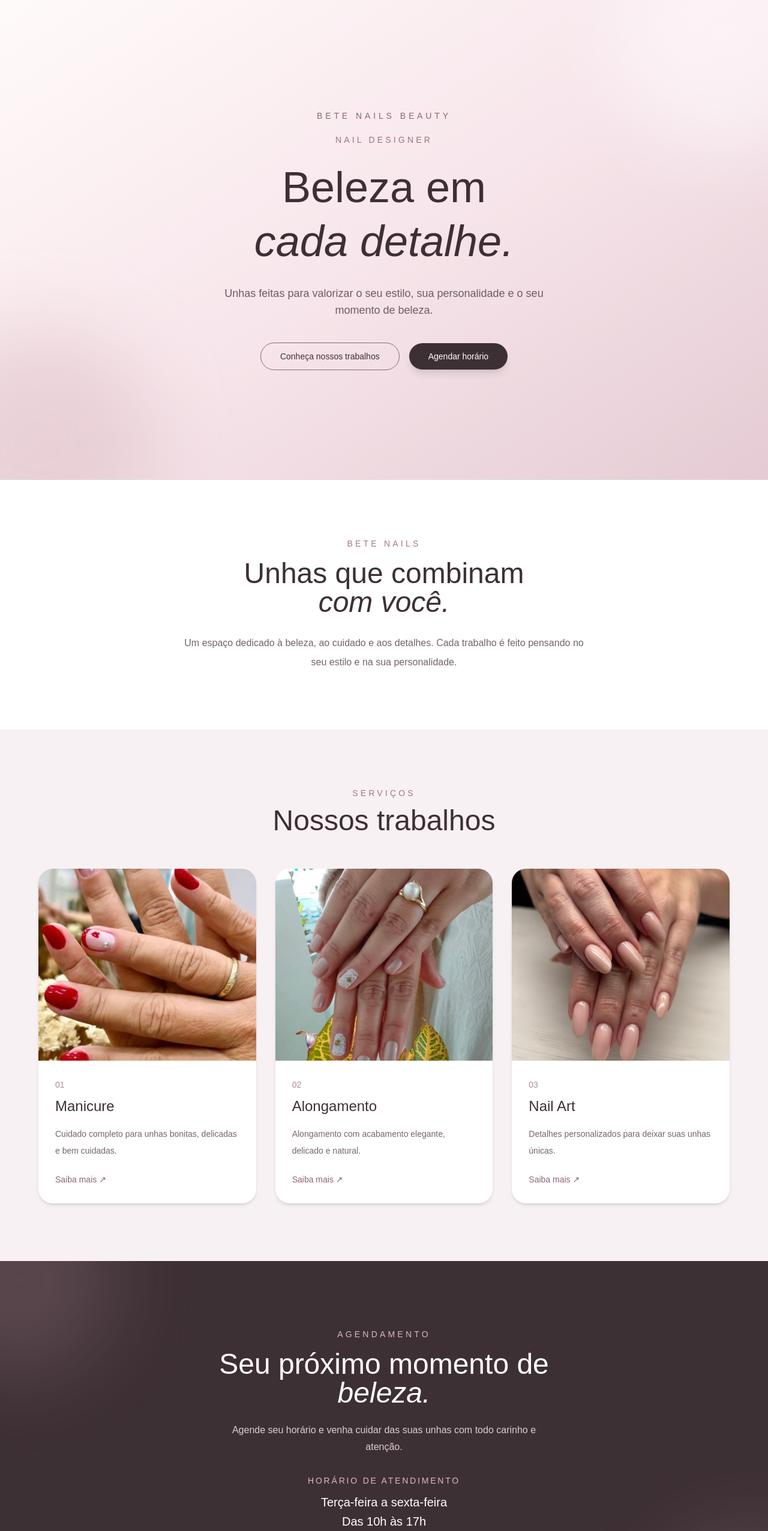
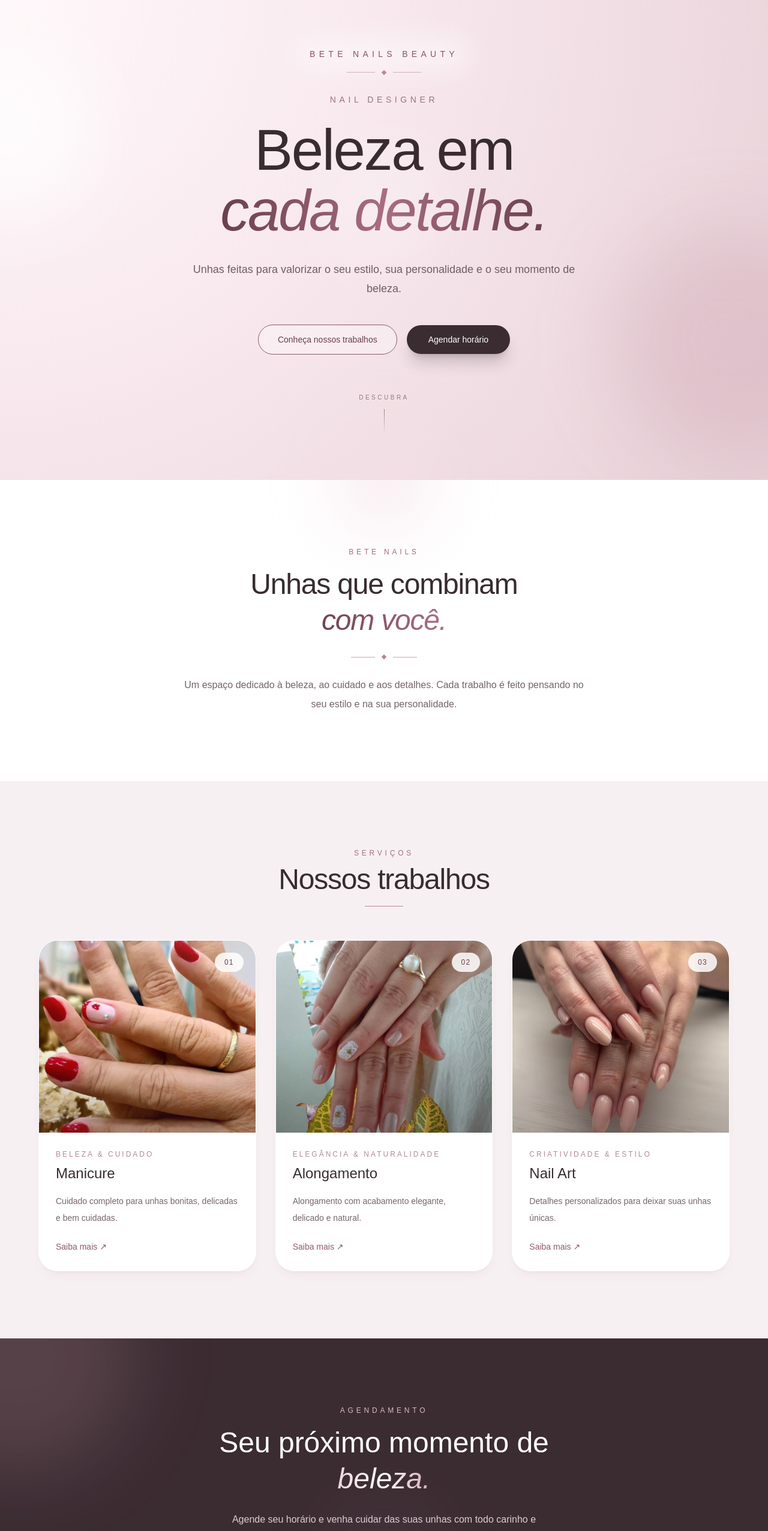
Before and after one commit to Marco471/bete-nails, a Next.js app: page / in a window 1280 px wide. Shown: the top 2552 px of the page at 60% size. Built offline with nearby package versions, Linux system fonts and the light colour scheme.

Commit message:
Atualiza design Bete Nails

```diff
--- a/app/page.tsx
+++ b/app/page.tsx
@@ -4,43 +4,70 @@ export default function Home() {
   const whatsapp = "https://wa.me/5512996301562";
 
   return (
-    <main className="min-h-screen bg-[#f8f1f3] text-[#3d3035]">
+    <main className="min-h-screen overflow-hidden bg-[#f7f0f2] text-[#382c31]">
       {/* HERO */}
-      <section className="relative flex min-h-screen items-center justify-center overflow-hidden bg-linear-to-br from-[#fffafa] via-[#f7e6eb] to-[#e5cbd3] px-6">
+      <section className="relative flex min-h-screen items-center justify-center overflow-hidden bg-[radial-gradient(circle_at_top_left,_#fff8fa_0%,_#f8e9ee_42%,_#e7d0d7_100%)] px-6">
+        {/* Brilhos decorativos */}
         <div
           aria-hidden="true"
-          className="absolute -right-32 -top-32 h-96 w-96 rounded-full bg-white/50 blur-3xl"
+          className="absolute -left-32 top-20 h-72 w-72 rounded-full bg-white/70 blur-3xl"
         />
 
         <div
           aria-hidden="true"
-          className="absolute -bottom-32 -left-32 h-96 w-96 rounded-full bg-[#c99eaa]/30 blur-3xl"
+          className="absolute -right-32 bottom-10 h-96 w-96 rounded-full bg-[#c08b9b]/25 blur-3xl"
         />
 
-        <div className="relative z-10 mx-auto max-w-4xl text-center">
-          <p className="mb-5 text-sm tracking-[0.35em] text-[#8d6572]">
-            BETE NAILS BEAUTY
-          </p>
+        <div
+          aria-hidden="true"
+          className="absolute left-1/2 top-1/3 h-40 w-40 -translate-x-1/2 rounded-full bg-white/40 blur-3xl"
+        />
 
-          <p className="mb-6 text-sm uppercase tracking-[0.3em] text-[#9a7480]">
+        <div className="relative z-10 mx-auto max-w-5xl text-center">
+          {/* MARCA */}
+          <div className="mb-8">
+            <p className="relative inline-block text-sm font-medium tracking-[0.45em] text-[#8a5365]">
+              BETE NAILS BEAUTY
+
+              <span
+                aria-hidden="true"
+                className="absolute -inset-x-5 -inset-y-3 -z-10 rounded-full bg-white/60 blur-xl"
+              />
+            </p>
+
+            {/* linha decorativa */}
+            <div className="mx-auto mt-4 flex items-center justify-center gap-3">
+              <span className="h-px w-12 bg-[#b98a99]/60" />
+              <span className="h-1.5 w-1.5 rotate-45 bg-[#b98a99]" />
+              <span className="h-px w-12 bg-[#b98a99]/60" />
+            </div>
+          </div>
+
+          {/* PROFISSÃO */}
+          <p className="mb-6 text-xs uppercase tracking-[0.4em] text-[#9b7180] sm:text-sm">
             Nail Designer
           </p>
 
-          <h1 className="text-5xl font-light leading-tight md:text-7xl">
+          {/* TÍTULO */}
+          <h1 className="text-5xl font-light leading-[1.05] tracking-tight text-[#382c31] sm:text-6xl md:text-8xl">
             Beleza em
             <br />
-            <span className="font-medium italic">cada detalhe.</span>
+            <span className="bg-gradient-to-r from-[#69404e] via-[#a96d80] to-[#69404e] bg-clip-text font-medium italic text-transparent">
+              cada detalhe.
+            </span>
           </h1>
 
-          <p className="mx-auto mt-7 max-w-xl text-base leading-7 text-[#6f5a61] md:text-lg">
+          {/* DESCRIÇÃO */}
+          <p className="mx-auto mt-8 max-w-2xl text-base leading-8 text-[#705d64] sm:text-lg">
             Unhas feitas para valorizar o seu estilo, sua personalidade e o
             seu momento de beleza.
           </p>
 
-          <div className="mt-10 flex flex-col items-center justify-center gap-4 sm:flex-row">
+          {/* BOTÕES */}
+          <div className="mt-11 flex flex-col items-center justify-center gap-4 sm:flex-row">
             <a
               href="#servicos"
-              className="rounded-full border border-[#8d6572] px-8 py-3 text-sm transition hover:bg-[#8d6572] hover:text-white"
+              className="rounded-full border border-[#8b596a] bg-white/30 px-8 py-3.5 text-sm font-medium text-[#69404e] backdrop-blur-sm transition duration-300 hover:-translate-y-1 hover:bg-[#8b596a] hover:text-white hover:shadow-lg"
             >
               Conheça nossos trabalhos
             </a>
@@ -49,28 +76,50 @@ export default function Home() {
               href={whatsapp}
               target="_blank"
               rel="noopener noreferrer"
-              className="rounded-full bg-[#3d3035] px-8 py-3 text-sm text-white shadow-lg transition hover:scale-105"
+              className="rounded-full bg-[#3b2c32] px-9 py-3.5 text-sm font-medium text-white shadow-xl shadow-[#3b2c32]/20 transition duration-300 hover:-translate-y-1 hover:bg-[#67404e] hover:shadow-2xl"
             >
               Agendar horário
             </a>
+          </div>
+
+          {/* INDICADOR */}
+          <div className="mt-16 flex flex-col items-center gap-3 text-[#9a7884]">
+            <span className="text-[10px] uppercase tracking-[0.35em]">
+              Descubra
+            </span>
+
+            <span className="h-10 w-px bg-gradient-to-b from-[#9a7884] to-transparent" />
           </div>
         </div>
       </section>
 
       {/* SOBRE */}
-      <section className="bg-white px-6 py-24">
-        <div className="mx-auto max-w-3xl text-center">
-          <p className="mb-4 text-sm uppercase tracking-[0.3em] text-[#a47785]">
+      <section className="relative bg-white px-6 py-24 sm:py-28">
+        <div
+          aria-hidden="true"
+          className="absolute left-1/2 top-0 h-32 w-32 -translate-x-1/2 -translate-y-1/2 rounded-full bg-[#f4dfe5] blur-3xl"
+        />
+
+        <div className="relative mx-auto max-w-3xl text-center">
+          <p className="mb-4 text-xs uppercase tracking-[0.4em] text-[#a06f80]">
             Bete Nails
           </p>
 
-          <h2 className="text-4xl font-light md:text-5xl">
+          <h2 className="text-4xl font-light leading-tight tracking-tight text-[#382c31] sm:text-5xl">
             Unhas que combinam
             <br />
-            <span className="italic">com você.</span>
+            <span className="bg-gradient-to-r from-[#704352] to-[#ad7183] bg-clip-text italic text-transparent">
+              com você.
+            </span>
           </h2>
 
-          <p className="mx-auto mt-7 max-w-2xl leading-8 text-[#74636a]">
+          <div className="mx-auto my-7 flex items-center justify-center gap-3">
+            <span className="h-px w-10 bg-[#c9a5af]" />
+            <span className="h-1.5 w-1.5 rotate-45 bg-[#b98495]" />
+            <span className="h-px w-10 bg-[#c9a5af]" />
+          </div>
+
+          <p className="mx-auto max-w-2xl leading-8 text-[#74636a]">
             Um espaço dedicado à beleza, ao cuidado e aos detalhes. Cada
             trabalho é feito pensando no seu estilo e na sua personalidade.
           </p>
@@ -78,35 +127,55 @@ export default function Home() {
       </section>
 
       {/* SERVIÇOS */}
-      <section id="servicos" className="bg-[#f8f1f3] px-6 py-24">
+      <section
+        id="servicos"
+        className="relative bg-[#f7f0f2] px-6 py-24 sm:py-28"
+      >
         <div className="mx-auto max-w-6xl">
+          {/* TÍTULO */}
           <div className="mb-14 text-center">
-            <p className="mb-3 text-sm uppercase tracking-[0.3em] text-[#a47785]">
+            <p className="mb-3 text-xs uppercase tracking-[0.4em] text-[#a06f80]">
               Serviços
             </p>
 
-            <h2 className="text-4xl font-light md:text-5xl">
+            <h2 className="text-4xl font-light tracking-tight text-[#382c31] sm:text-5xl">
               Nossos trabalhos
             </h2>
+
+            <div className="mx-auto mt-5 h-px w-16 bg-[#b98a99]" />
           </div>
 
+          {/* CARDS */}
           <div className="grid gap-8 md:grid-cols-3">
-            {/* SERVIÇO 1 */}
-            <article className="overflow-hidden rounded-3xl bg-white shadow-md transition hover:-translate-y-2 hover:shadow-xl">
+            {/* MANICURE */}
+            <article className="group overflow-hidden rounded-[2rem] border border-white/70 bg-white shadow-lg shadow-[#5c3b46]/5 transition duration-500 hover:-translate-y-2 hover:shadow-2xl">
               <div className="relative h-80 overflow-hidden">
                 <Image
                   src="/fotos/unha1.jpg"
                   alt="Manicure Bete Nails"
                   fill
                   sizes="(max-width: 768px) 100vw, 33vw"
-                  className="object-cover transition duration-500 hover:scale-105"
+                  className="object-cover transition duration-700 group-hover:scale-110"
                 />
+
+                <div
+                  aria-hidden="true"
+                  className="absolute inset-0 bg-gradient-to-t from-[#2d2025]/30 via-transparent to-white/10"
+                />
+
+                <span className="absolute right-5 top-5 rounded-full bg-white/85 px-4 py-2 text-xs font-medium tracking-widest text-[#69404e] backdrop-blur-sm">
+                  01
+                </span>
               </div>
 
               <div className="p-7">
-                <span className="text-sm text-[#b18a96]">01</span>
+                <p className="text-xs uppercase tracking-[0.25em] text-[#b18a96]">
+                  Beleza & cuidado
+                </p>
 
-                <h3 className="mt-2 text-2xl font-medium">Manicure</h3>
+                <h3 className="mt-2 text-2xl font-medium text-[#382c31]">
+                  Manicure
+                </h3>
 
                 <p className="mt-4 text-sm leading-7 text-[#75656b]">
                   Cuidado completo para unhas bonitas, delicadas e bem
@@ -117,29 +186,42 @@ export default function Home() {
                   href={whatsapp}
                   target="_blank"
                   rel="noopener noreferrer"
-                  className="mt-6 inline-block text-sm font-medium text-[#8d6572] transition hover:text-[#3d3035]"
+                  className="mt-6 inline-block text-sm font-medium text-[#8b596a] transition hover:text-[#382c31]"
                 >
                   Saiba mais ↗
                 </a>
               </div>
             </article>
 
-            {/* SERVIÇO 2 */}
-            <article className="overflow-hidden rounded-3xl bg-white shadow-md transition hover:-translate-y-2 hover:shadow-xl">
+            {/* ALONGAMENTO */}
+            <article className="group overflow-hidden rounded-[2rem] border border-white/70 bg-white shadow-lg shadow-[#5c3b46]/5 transition duration-500 hover:-translate-y-2 hover:shadow-2xl">
               <div className="relative h-80 overflow-hidden">
                 <Image
                   src="/fotos/unha2.jpg"
                   alt="Alongamento de unhas Bete Nails"
                   fill
                   sizes="(max-width: 768px) 100vw, 33vw"
-                  className="object-cover transition duration-500 hover:scale-105"
+                  className="object-cover transition duration-700 group-hover:scale-110"
                 />
+
+                <div
+                  aria-hidden="true"
+                  className="absolute inset-0 bg-gradient-to-t from-[#2d2025]/30 via-transparent to-white/10"
+                />
+
+                <span className="absolute right-5 top-5 rounded-full bg-white/85 px-4 py-2 text-xs font-medium tracking-widest text-[#69404e] backdrop-blur-sm">
+                  02
+                </span>
               </div>
 
               <div className="p-7">
-                <span className="text-sm text-[#b18a96]">02</span>
+                <p className="text-xs uppercase tracking-[0.25em] text-[#b18a96]">
+                  Elegância & naturalidade
+                </p>
 
-                <h3 className="mt-2 text-2xl font-medium">Alongamento</h3>
+                <h3 className="mt-2 text-2xl font-medium text-[#382c31]">
+                  Alongamento
+                </h3>
 
                 <p className="mt-4 text-sm leading-7 text-[#75656b]">
                   Alongamento com acabamento elegante, delicado e natural.
@@ -149,29 +231,42 @@ export default function Home() {
                   href={whatsapp}
                   target="_blank"
                   rel="noopener noreferrer"
-                  className="mt-6 inline-block text-sm font-medium text-[#8d6572] transition hover:text-[#3d3035]"
+                  className="mt-6 inline-block text-sm font-medium text-[#8b596a] transition hover:text-[#382c31]"
                 >
                   Saiba mais ↗
                 </a>
               </div>
             </article>
 
-            {/* SERVIÇO 3 */}
-            <article className="overflow-hidden rounded-3xl bg-white shadow-md transition hover:-translate-y-2 hover:shadow-xl">
+            {/* NAIL ART */}
+            <article className="group overflow-hidden rounded-[2rem] border border-white/70 bg-white shadow-lg shadow-[#5c3b46]/5 transition duration-500 hover:-translate-y-2 hover:shadow-2xl">
               <div className="relative h-80 overflow-hidden">
                 <Image
                   src="/fotos/unha3.jpg"
                   alt="Nail Art Bete Nails"
                   fill
                   sizes="(max-width: 768px) 100vw, 33vw"
-                  className="object-cover transition duration-500 hover:scale-105"
+                  className="object-cover transition duration-700 group-hover:scale-110"
                 />
+
+                <div
+                  aria-hidden="true"
+                  className="absolute inset-0 bg-gradient-to-t from-[#2d2025]/30 via-transparent to-white/10"
+                />
+
+                <span className="absolute right-5 top-5 rounded-full bg-white/85 px-4 py-2 text-xs font-medium tracking-widest text-[#69404e] backdrop-blur-sm">
+                  03
+                </span>
               </div>
 
               <div className="p-7">
-                <span className="text-sm text-[#b18a96]">03</span>
+                <p className="text-xs uppercase tracking-[0.25em] text-[#b18a96]">
+                  Criatividade & estilo
+                </p>
 
-                <h3 className="mt-2 text-2xl font-medium">Nail Art</h3>
+                <h3 className="mt-2 text-2xl font-medium text-[#382c31]">
+                  Nail Art
+                </h3>
 
                 <p className="mt-4 text-sm leading-7 text-[#75656b]">
                   Detalhes personalizados para deixar suas unhas únicas.
@@ -181,7 +276,7 @@ export default function Home() {
                   href={whatsapp}
                   target="_blank"
                   rel="noopener noreferrer"
-                  className="mt-6 inline-block text-sm font-medium text-[#8d6572] transition hover:text-[#3d3035]"
+                  className="mt-6 inline-block text-sm font-medium text-[#8b596a] transition hover:text-[#382c31]"
                 >
                   Saiba mais ↗
                 </a>
@@ -192,26 +287,33 @@ export default function Home() {
       </section>
 
       {/* AGENDAMENTO */}
-      <section className="relative overflow-hidden bg-[#3d3035] px-6 py-28 text-center text-white">
+      <section className="relative overflow-hidden bg-[#3b2c32] px-6 py-28 text-center text-white">
         <div
           aria-hidden="true"
-          className="absolute -left-32 -top-32 h-80 w-80 rounded-full bg-[#c99eaa]/20 blur-3xl"
+          className="absolute -left-40 -top-40 h-96 w-96 rounded-full bg-[#c895a5]/20 blur-3xl"
         />
 
         <div
           aria-hidden="true"
-          className="absolute -bottom-32 -right-32 h-80 w-80 rounded-full bg-[#c99eaa]/20 blur-3xl"
+          className="absolute -bottom-40 -right-40 h-96 w-96 rounded-full bg-[#c895a5]/20 blur-3xl"
+        />
+
+        <div
+          aria-hidden="true"
+          className="absolute left-1/2 top-1/2 h-48 w-48 -translate-x-1/2 -translate-y-1/2 rounded-full bg-[#f1d5dd]/5 blur-3xl"
         />
 
         <div className="relative z-10 mx-auto max-w-3xl">
-          <p className="mb-4 text-sm uppercase tracking-[0.3em] text-[#d9b8c1]">
+          <p className="mb-4 text-xs uppercase tracking-[0.4em] text-[#d9b8c1]">
             Agendamento
           </p>
 
-          <h2 className="text-4xl font-light md:text-5xl">
+          <h2 className="text-4xl font-light leading-tight sm:text-5xl">
             Seu próximo momento de
             <br />
-            <span className="italic">beleza.</span>
+            <span className="bg-gradient-to-r from-[#f0d5dc] via-white to-[#d6aab7] bg-clip-text italic text-transparent">
+              beleza.
+            </span>
           </h2>
 
           <p className="mx-auto mt-6 max-w-lg leading-7 text-[#dbcdd1]">
@@ -219,21 +321,23 @@ export default function Home() {
             e atenção.
           </p>
 
-          <div className="my-8">
-            <p className="text-sm uppercase tracking-[0.2em] text-[#d9b8c1]">
+          <div className="mx-auto my-9 max-w-sm border-y border-white/10 py-7">
+            <p className="text-xs uppercase tracking-[0.3em] text-[#d9b8c1]">
               Horário de atendimento
             </p>
 
-            <p className="mt-3 text-xl">Terça-feira a sexta-feira</p>
+            <p className="mt-4 text-xl font-light">
+              Terça-feira a sexta-feira
+            </p>
 
-            <p className="mt-1 text-xl">Das 10h às 17h</p>
+            <p className="mt-1 text-xl font-light">Das 10h às 17h</p>
           </div>
 
           <a
             href={whatsapp}
             target="_blank"
             rel="noopener noreferrer"
-            className="inline-block rounded-full bg-white px-9 py-4 text-sm font-medium text-[#3d3035] transition hover:scale-105"
+            className="inline-block rounded-full bg-white px-9 py-4 text-sm font-medium text-[#3b2c32] shadow-xl transition duration-300 hover:-translate-y-1 hover:bg-[#f8e9ee] hover:shadow-2xl"
           >
             Agendar pelo WhatsApp ↗
           </a>
@@ -241,15 +345,25 @@ export default function Home() {
       </section>
 
       {/* RODAPÉ */}
-      <footer className="bg-[#2c2226] px-6 py-8 text-center text-white">
-        <p className="tracking-[0.25em]">BETE NAILS</p>
+      <footer className="bg-[#2b2025] px-6 py-10 text-center text-white">
+        <p className="text-sm font-medium tracking-[0.35em]">BETE NAILS</p>
 
-        <p className="mt-2 text-xs text-[#cbbdc1]">
+        <p className="mt-3 text-xs tracking-[0.2em] text-[#cbbdc1]">
           Nail Designer
         </p>
 
-        <p className="mt-4 text-xs text-[#a99ba0]">
+        <div className="mx-auto my-5 flex items-center justify-center gap-3">
+          <span className="h-px w-8 bg-[#8f6875]" />
+          <span className="h-1.5 w-1.5 rotate-45 bg-[#b98a99]" />
+          <span className="h-px w-8 bg-[#8f6875]" />
+        </div>
+
+        <p className="text-xs text-[#a99ba0]">
           Terça a sexta • 10h às 17h
+        </p>
+
+        <p className="mt-4 text-[10px] tracking-[0.15em] text-[#796970]">
+          © {new Date().getFullYear()} Bete Nails Beauty
         </p>
       </footer>
     </main>
```
